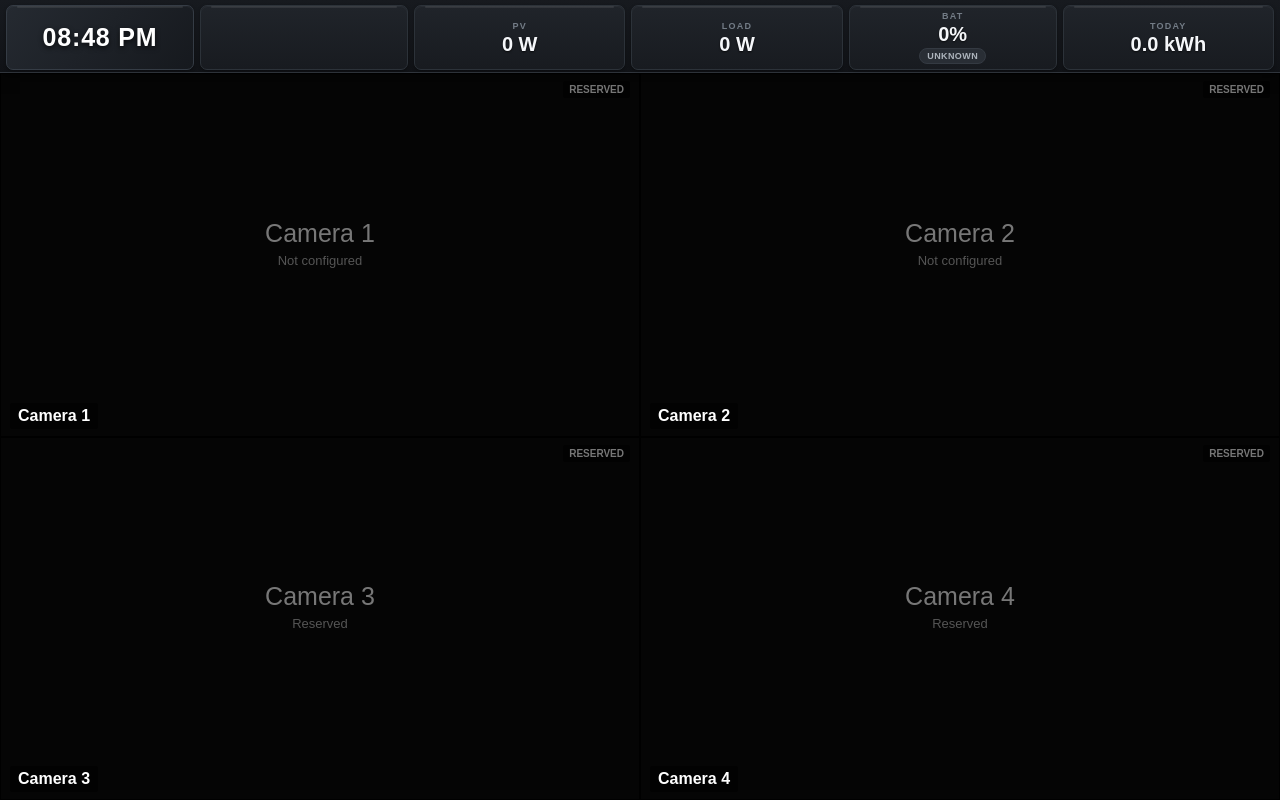
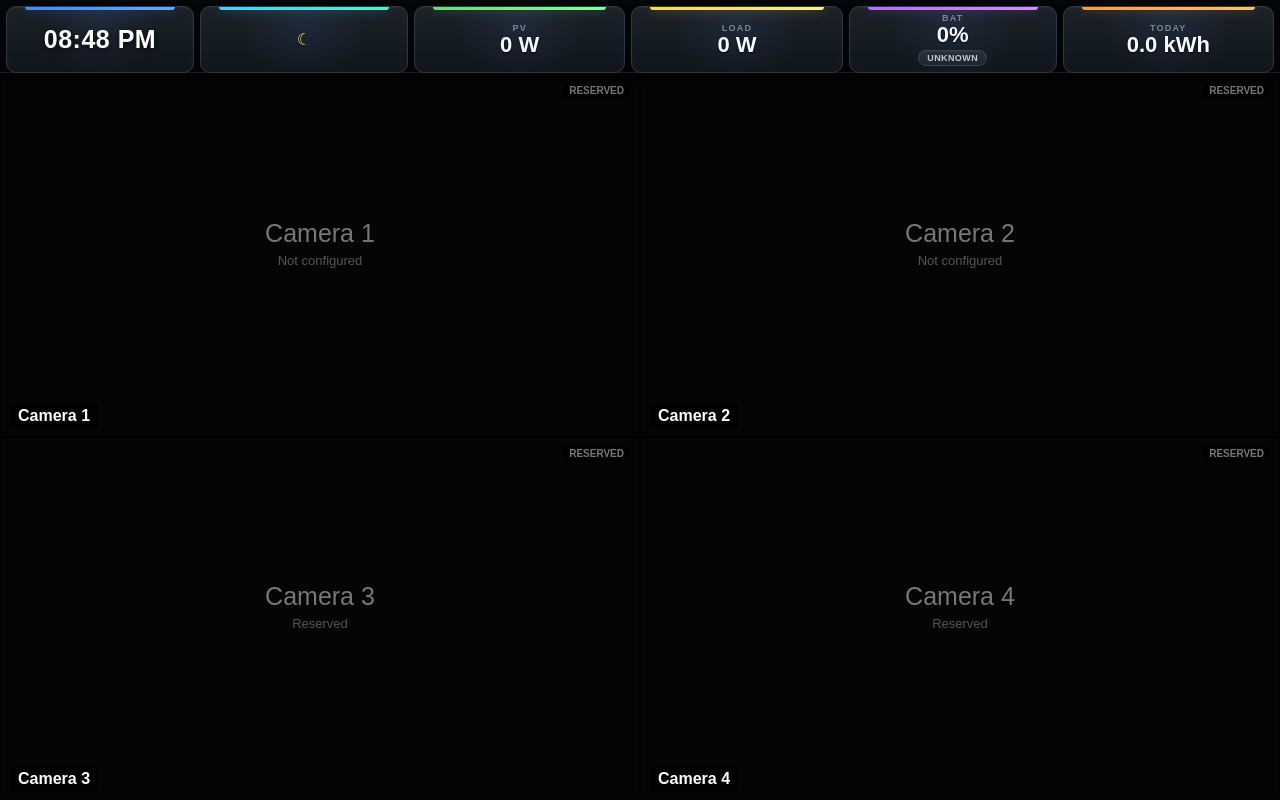
Before and after one commit to sameerakhtari/camera-dashboard, a Flask app: page / in a window 1280 px wide. Run offline with Flask 3, Linux system fonts and the light colour scheme.

Commit message:
Add colorful dashboard card accents

```diff
--- a/app/static/dashboard.css
+++ b/app/static/dashboard.css
@@ -30,17 +30,12 @@ body {
 
     height: 72px;
 
-    background:
-        linear-gradient(
-            180deg,
-            #171a1f 0%,
-            #101216 100%
-        );
+    background: #050608;
 
-    border-bottom: 1px solid #30353c;
+    border-bottom: 1px solid #1d2228;
 
     box-shadow:
-        0 3px 12px rgba(0, 0, 0, 0.55);
+        0 2px 14px rgba(0, 0, 0, 0.55);
 
     z-index: 10;
 }
@@ -52,7 +47,7 @@ body {
 
     table-layout: fixed;
     border-collapse: separate;
-    border-spacing: 6px 5px;
+    border-spacing: 6px 6px;
 }
 
 
@@ -65,36 +60,88 @@ body {
     white-space: nowrap;
     overflow: hidden;
 
-    padding: 5px 8px;
+    padding: 6px 8px;
 
     background:
-        linear-gradient(
-            180deg,
-            #20242a 0%,
-            #181b20 100%
-        );
+        radial-gradient(circle at 50% 20%, rgba(55, 90, 150, 0.18), transparent 55%),
+        linear-gradient(180deg, #1c2128 0%, #11151b 100%);
 
-    border: 1px solid #2c3239;
-
-    border-radius: 7px;
+    border: 1px solid #313843;
+    border-radius: 10px;
 
     box-shadow:
-        inset 0 1px 0 rgba(255, 255, 255, 0.035),
-        0 1px 3px rgba(0, 0, 0, 0.35);
+        inset 0 1px 0 rgba(255, 255, 255, 0.04),
+        inset 0 0 18px rgba(255, 255, 255, 0.02),
+        0 2px 6px rgba(0, 0, 0, 0.45);
 
-    color: #89919a;
+    color: #9aa3ad;
 
     font-size: 13px;
 }
 
 
-/* Small labels: PV / LOAD / BAT / TODAY */
+/* top colored accent line */
+#topbar td:before {
+    content: "";
+
+    position: absolute;
+    left: 18px;
+    right: 18px;
+    top: 0;
+
+    height: 3px;
+
+    border-radius: 0 0 6px 6px;
+
+    background: rgba(255, 255, 255, 0.15);
+
+    box-shadow:
+        0 0 10px rgba(255, 255, 255, 0.12);
+}
+
+
+/* individual colors */
+#topbar td:nth-child(1):before {
+    background: linear-gradient(90deg, #3d8bff, #62a8ff);
+    box-shadow: 0 0 12px rgba(61, 139, 255, 0.45);
+}
+
+#topbar td:nth-child(2):before {
+    background: linear-gradient(90deg, #43d1ff, #56f0c7);
+    box-shadow: 0 0 12px rgba(67, 209, 255, 0.45);
+}
+
+#topbar td:nth-child(3):before {
+    background: linear-gradient(90deg, #68e06f, #84ff9a);
+    box-shadow: 0 0 12px rgba(104, 224, 111, 0.42);
+}
+
+#topbar td:nth-child(4):before {
+    background: linear-gradient(90deg, #ffd84c, #ffef85);
+    box-shadow: 0 0 12px rgba(255, 216, 76, 0.42);
+}
+
+#topbar td:nth-child(5):before {
+    background: linear-gradient(90deg, #b76cff, #d58dff);
+    box-shadow: 0 0 12px rgba(183, 108, 255, 0.42);
+}
+
+#topbar td:nth-child(6):before {
+    background: linear-gradient(90deg, #ff9b3d, #ffc16c);
+    box-shadow: 0 0 12px rgba(255, 155, 61, 0.42);
+}
+
+
+/* =========================================================
+   SMALL LABELS
+   ========================================================= */
+
 #topbar .caption {
     display: block;
 
-    margin-bottom: 2px;
+    margin-bottom: 1px;
 
-    color: #737c86;
+    color: #7c8691;
 
     font-size: 9px;
 
@@ -106,37 +153,33 @@ body {
 }
 
 
-/* Main values */
+/* =========================================================
+   MAIN VALUES
+   ========================================================= */
+
 #topbar strong {
     display: block;
 
-    color: #f5f7fa;
+    color: #f6f8fb;
 
-    font-size: 20px;
+    font-size: 22px;
 
     font-weight: bold;
 
     line-height: 22px;
 
     text-shadow:
-        0 1px 2px rgba(0, 0, 0, 0.7);
+        0 1px 2px rgba(0, 0, 0, 0.75);
 }
 
 
-/* Clock */
+/* =========================================================
+   CLOCK
+   ========================================================= */
+
 #topbar .top-time {
     width: 170px;
-
-    background:
-        linear-gradient(
-            135deg,
-            #252a31 0%,
-            #16191e 100%
-        );
-
-    border-color: #353c45;
 }
-
 
 #topbar .top-time span {
     color: #ffffff;
@@ -145,74 +188,78 @@ body {
 
     font-weight: bold;
 
-    letter-spacing: 0.8px;
+    letter-spacing: 0.5px;
 
     text-shadow:
-        0 2px 5px rgba(0, 0, 0, 0.7);
+        0 2px 6px rgba(0, 0, 0, 0.75);
 }
 
 
-/* Weather */
+/* =========================================================
+   WEATHER
+   ========================================================= */
+
 #topbar .top-weather {
     width: 190px;
 
-    color: #e2e6ea;
+    color: #eef3f8;
 
     font-size: 15px;
 
     font-weight: bold;
+
+    text-shadow:
+        0 1px 2px rgba(0, 0, 0, 0.65);
 }
 
 
-/* Battery */
+/* CSS-only weather icon feel */
+#topbar .top-weather:after {
+    content: " ☾";
+
+    color: #ffe27a;
+
+    font-size: 16px;
+
+    font-weight: normal;
+}
+
+
+/* =========================================================
+   BATTERY
+   ========================================================= */
+
 #topbar .top-battery {
     width: 190px;
 }
-
 
 #battery {
     font-size: 21px;
 }
 
-
 #battery-state {
     display: inline-block;
 
-    margin-top: 3px;
+    margin-top: 4px;
 
-    padding: 2px 7px;
+    padding: 2px 8px;
 
-    background: #292e35;
+    background: linear-gradient(180deg, #2a3038 0%, #1f252c 100%);
 
-    border: 1px solid #343a42;
+    border: 1px solid #3a424c;
 
-    border-radius: 10px;
+    border-radius: 12px;
 
-    color: #aeb5bd;
+    color: #c1c8d1;
 
     font-size: 9px;
 
     font-weight: bold;
 
     letter-spacing: 0.4px;
-}
 
-
-/* Subtle accent line on each card */
-#topbar td:before {
-    content: "";
-
-    position: absolute;
-
-    left: 10px;
-    right: 10px;
-    top: 0;
-
-    height: 2px;
-
-    background: rgba(255, 255, 255, 0.08);
-
-    border-radius: 2px;
+    box-shadow:
+        inset 0 1px 0 rgba(255, 255, 255, 0.04);
 }
 
 
@@ -226,7 +273,7 @@ body {
     left: 0;
     right: 0;
 
-    top: 73px;
+    top: 74px;
     bottom: 0;
 
     background: #000;
```
